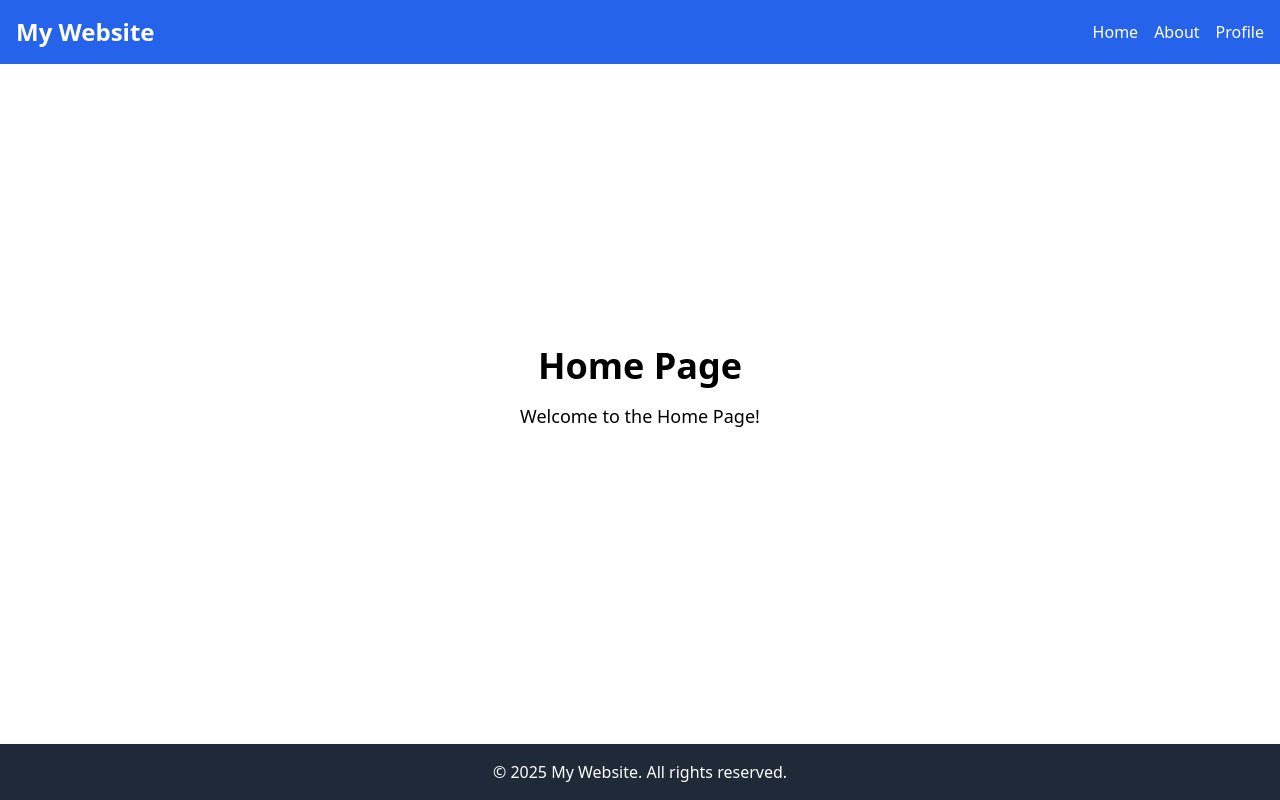
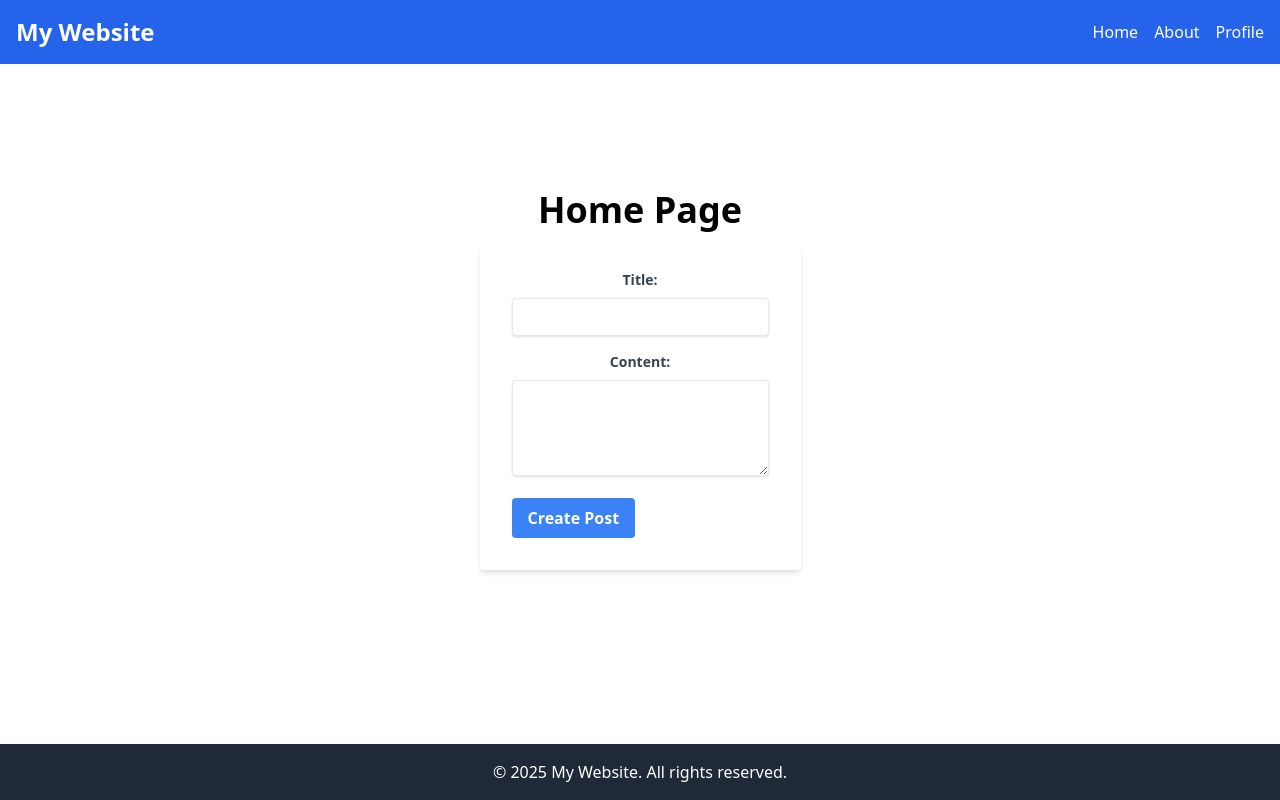
Before and after one commit to Hammad890/redux, a React (Create React App) app in the folder React-Router/: page / in a window 1280 px wide. Built offline with nearby package versions, Linux system fonts and the light colour scheme.

Commit message:
feat: API Integ with Axios

```diff
--- a/React-Router/package.json
+++ b/React-Router/package.json
@@ -4,6 +4,7 @@
   "private": true,
   "dependencies": {
     "@reduxjs/toolkit": "^2.5.0",
+    "axios": "^1.7.9",
     "cra-template": "1.2.0",
     "react": "^19.0.0",
     "react-dom": "^19.0.0",
--- /dev/null
+++ b/React-Router/src/config/axios.js
@@ -0,0 +1,59 @@
+import axios from "axios";
+
+class PostAxiosInstance {
+    constructor(baseURL) {
+        this.postAxiosInstance = axios.create({
+            baseURL: baseURL || '',
+            timeout: 5000,
+            method: 'post',
+            headers: {
+                "Content-Type": "application/json",
+            },
+        });
+        this.setupInterceptors();
+}
+  setupInterceptors(){
+    this.postAxiosInstance.interceptors.request.use(
+      (config) => {
+         const token = localStorage.getItem('authtoken')
+         if (token) {
+            config.headers['Authorization'] = `Bearer ${token}`;
+         }
+         return config;
+      },
+      (error) => Promise.reject(error),
+    );
+      this.postAxiosInstance.interceptors.response.use(
+        (response) => {
+         return response;
+        },
+        (error) => {
+            if (error.response) {
+            switch(error.response.status){
+                    case 401:
+                        localStorage.removeItem('authtoken');
+                        window.location.href = '/login';
+                        break;
+                case 500:
+                console.log('Internal Server Error');
+                break;
+                case 404:
+                console.log('Not Found');
+                break
+            }
+        }else if(error.request) {
+            console.log('Request Error',error.request)
+        }else{
+            console.log('Network Error', error.message)
+        }
+        return Promise.reject(error)
+        }
+      );
+  }
+  post(url, data,config) {
+    return this.postAxiosInstance.post(url, data,config);
+  }
+}
+
+const axiosInstance= new PostAxiosInstance('https://jsonplaceholder.typicode.com');
+export default axiosInstance;
--- /dev/null
+++ b/React-Router/src/pages/home/hooks/useCreatePost.js
@@ -0,0 +1,36 @@
+import { useState } from "react";
+import createPost from "../services/post-service";
+
+const usePostForm = () => {
+    const [title, setTitle] = useState("");
+    const [content, setContent] = useState("");
+    const [posts,setPosts]= useState([]);
+
+    const handleTitleChange = (e) => {
+        setTitle(e.target.value);
+    };
+    const handleContentChange = (e) => {
+        setContent(e.target.value);
+    };
+    const handleSubmit = async (e) => {
+        e.preventDefault();
+        try {
+        const post  = await createPost({ title, content });
+        setTitle("");
+        setContent("");
+        setPosts([...posts, post]);
+    }catch (error) {
+        console.error('Error creating post:', error);
+    }
+}
+    return {
+        title,
+        content,
+        posts,
+        handleTitleChange,
+        handleContentChange,
+        handleSubmit,
+    };
+};
+
+export default usePostForm;
--- a/React-Router/src/pages/home/index.jsx
+++ b/React-Router/src/pages/home/index.jsx
@@ -1,10 +1,46 @@
-
+import usePostForm from "./hooks/useCreatePost";
 
 function Home() {
+  const { handleSubmit,  title,
+    content,
+    handleTitleChange,
+    handleContentChange, } = usePostForm();
   return (
     <div className="text-center">
     <h1 className="text-4xl font-bold mb-4">Home Page</h1>
-    <p className="text-lg">Welcome to the Home Page!</p>
+    <form onSubmit={handleSubmit} className="max-w-md mx-auto bg-white shadow-md rounded px-8 pt-6 pb-8 mb-4">
+            <div className="mb-4">
+                <label htmlFor="title" className="block text-gray-700 text-sm font-bold mb-2">
+                    Title:
+                </label>
+                <input
+                    type="text"
+                    id="title"
+                    value={title}
+                    onChange={handleTitleChange}
+                    className="shadow appearance-none border rounded w-full py-2 px-3 text-gray-700 leading-tight focus:outline-none focus:shadow-outline"
+                />
+            </div>
+            <div className="mb-4">
+                <label htmlFor="content" className="block text-gray-700 text-sm font-bold mb-2">
+                    Content:
+                </label>
+                <textarea
+                    id="content"
+                    value={content}
+                    onChange={handleContentChange}
+                    className="shadow appearance-none border rounded w-full py-2 px-3 text-gray-700 leading-tight focus:outline-none focus:shadow-outline h-24"
+                />
+            </div>
+            <div className="flex items-center justify-between">
+                <button
+                    type="submit"
+                    className="bg-blue-500 hover:bg-blue-700 text-white font-bold py-2 px-4 rounded focus:outline-none focus:shadow-outline"
+                >
+                    Create Post
+                </button>
+            </div>
+        </form>
     </div>
   )
 }
--- /dev/null
+++ b/React-Router/src/pages/home/services/post-service.js
@@ -0,0 +1,12 @@
+import axiosInstance from "../../../config/axios";
+
+const createPost = async(payload)=>{
+    try {
+        const response = await axiosInstance.post('/posts', payload);
+        console.log(response.data);
+        return response.data;
+    } catch (error) {
+        console.error(error);
+    }
+};
+export default createPost;
```
Also changed, not shown: 1 other file (tests, documents, lock files or other folders).
